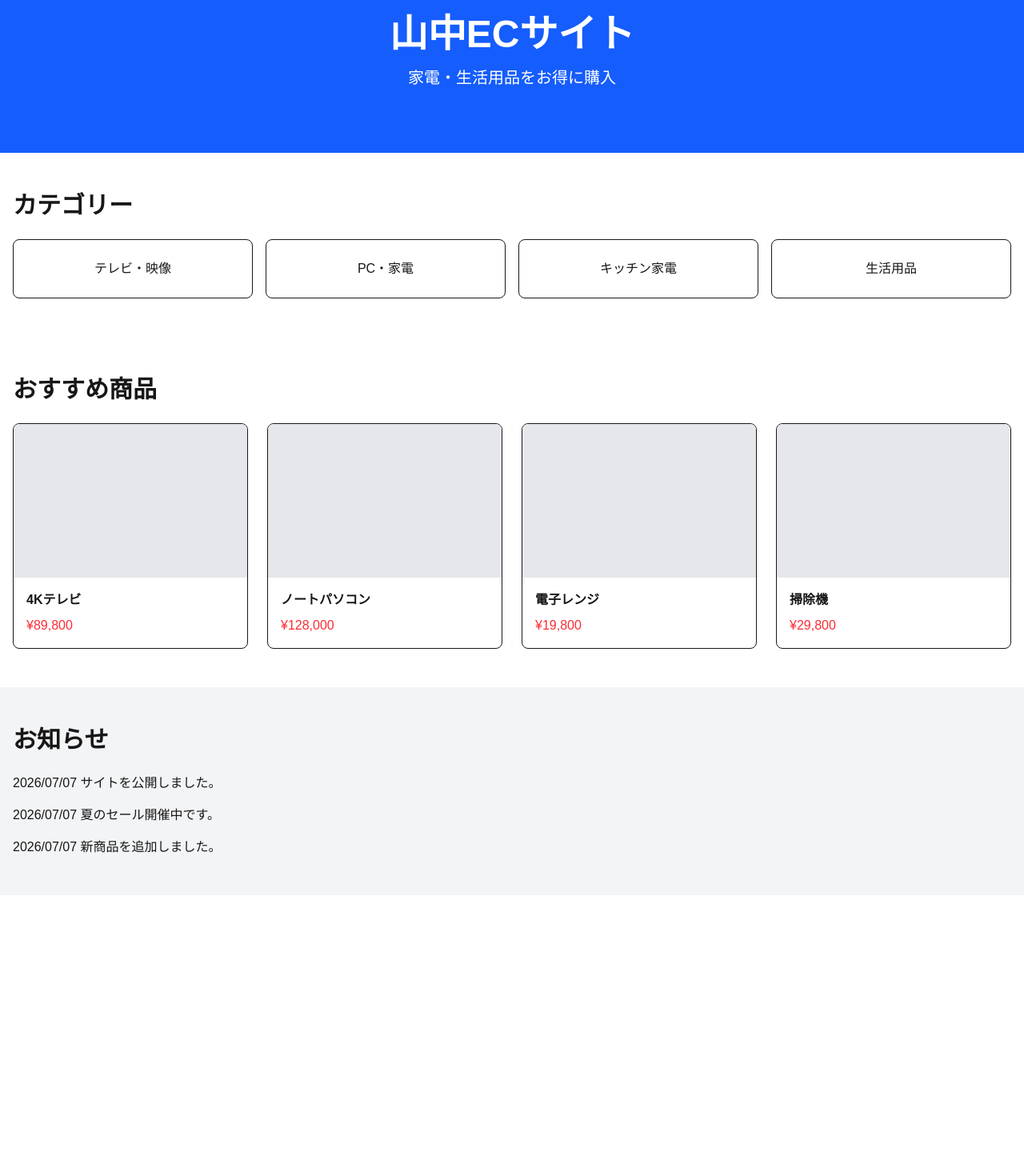
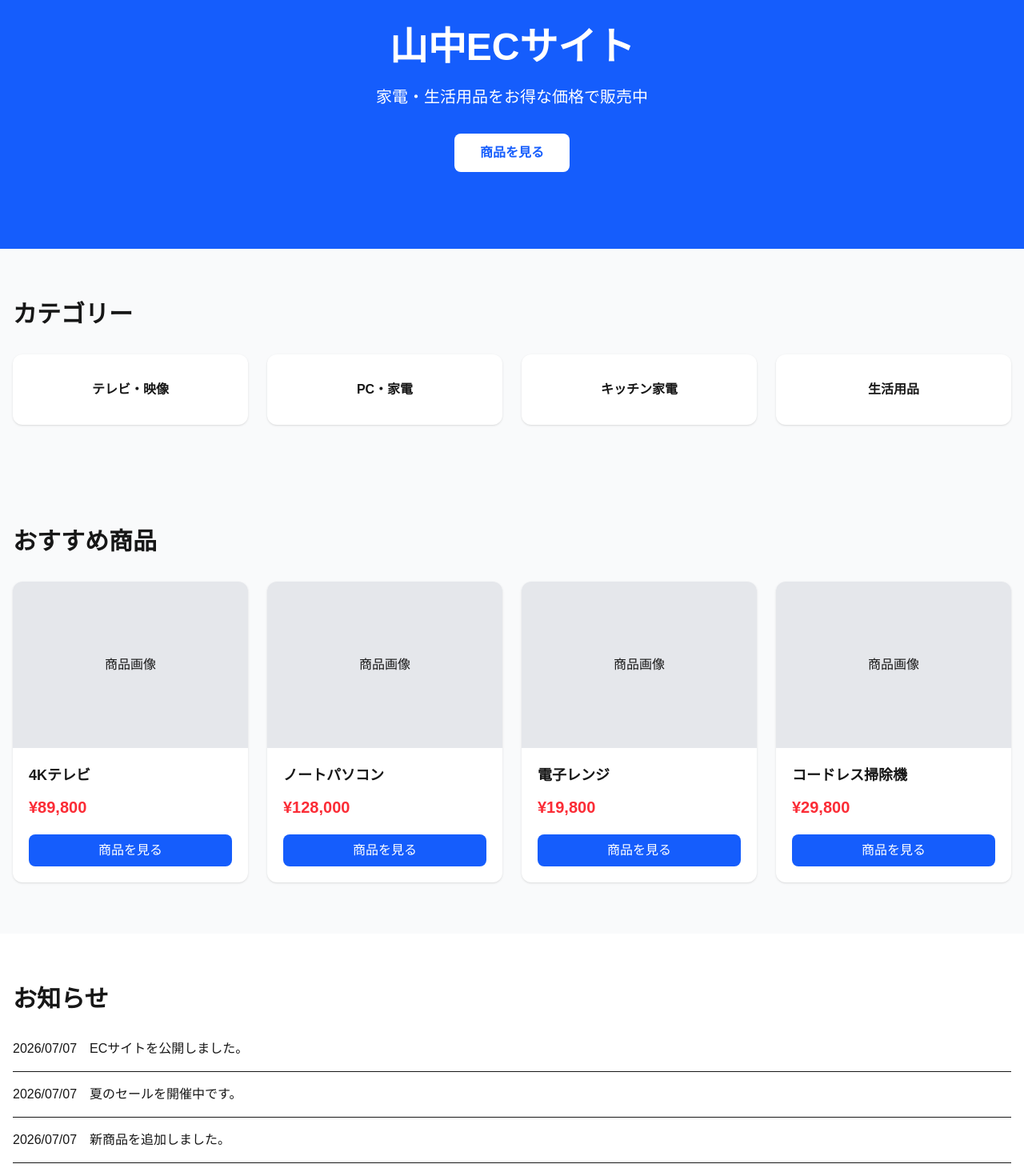
Before and after one commit to noise021/yamanaka-ec, a Next.js app: page / in a window 1280 px wide. Shown: the part 124-1594 px from the top of the page at 80% size. Before the commit the page ends 1243 px from the top, so only its background shows below. Built offline with nearby package versions, Linux system fonts and the light colour scheme.

Commit message:
トップページ作成

```diff
--- a/app/page.tsx
+++ b/app/page.tsx
@@ -1,4 +1,3 @@
-export default function HomePage() {
 const categories = [
   "テレビ・映像",
   "PC・家電",
@@ -24,66 +23,78 @@ export default function HomePage() {
   },
   {
     id: 4,
-      name: "掃除機",
+    name: "コードレス掃除機",
     price: "¥29,800",
   },
 ];
 
+export default function HomePage() {
   return (
-    <main>
+    <main className="bg-gray-50">
+
       {/* メインバナー */}
-      <section className="bg-blue-600 text-white py-20">
+      <section className="bg-blue-600 text-white py-24">
         <div className="max-w-7xl mx-auto px-4 text-center">
-          <h1 className="text-5xl font-bold mb-4">
+          <h1 className="text-5xl font-bold mb-6">
             山中ECサイト
           </h1>
 
           <p className="text-xl">
-            家電・生活用品をお得に購入
+            家電・生活用品をお得な価格で販売中
           </p>
+
+          <button className="mt-8 bg-white text-blue-600 px-8 py-3 rounded-lg font-bold hover:bg-gray-100">
+            商品を見る
+          </button>
         </div>
       </section>
 
       {/* カテゴリー */}
-      <section className="max-w-7xl mx-auto px-4 py-12">
-        <h2 className="text-3xl font-bold mb-6">
+      <section className="max-w-7xl mx-auto py-16 px-4">
+        <h2 className="text-3xl font-bold mb-8">
           カテゴリー
         </h2>
 
-        <div className="grid grid-cols-2 md:grid-cols-4 gap-4">
+        <div className="grid grid-cols-2 md:grid-cols-4 gap-6">
           {categories.map((category) => (
             <div
               key={category}
-              className="border rounded-lg p-6 text-center hover:shadow-lg cursor-pointer"
+              className="bg-white rounded-xl shadow hover:shadow-lg p-8 text-center cursor-pointer transition"
             >
-              {category}
+              <p className="font-bold">{category}</p>
             </div>
           ))}
         </div>
       </section>
 
       {/* おすすめ商品 */}
-      <section className="max-w-7xl mx-auto px-4 py-12">
-        <h2 className="text-3xl font-bold mb-6">
+      <section className="max-w-7xl mx-auto py-16 px-4">
+        <h2 className="text-3xl font-bold mb-8">
           おすすめ商品
         </h2>
 
-        <div className="grid grid-cols-1 md:grid-cols-4 gap-6">
+        <div className="grid md:grid-cols-4 gap-6">
           {products.map((product) => (
             <div
               key={product.id}
-              className="border rounded-lg overflow-hidden hover:shadow-lg"
+              className="bg-white rounded-xl shadow hover:shadow-lg overflow-hidden transition"
             >
-              <div className="h-48 bg-gray-200" />
+              <div className="bg-gray-200 h-52 flex items-center justify-center">
+                商品画像
+              </div>
 
-              <div className="p-4">
-                <h3 className="font-bold">
+              <div className="p-5">
+                <h3 className="font-bold text-lg">
                   {product.name}
                 </h3>
 
-                <p className="text-red-500 mt-2">
+                <p className="text-red-500 text-xl font-bold mt-3">
                   {product.price}
                 </p>
+
+                <button className="w-full mt-5 bg-blue-600 text-white py-2 rounded-lg hover:bg-blue-700">
+                  商品を見る
+                </button>
               </div>
             </div>
           ))}
@@ -91,19 +102,28 @@ export default function HomePage() {
       </section>
 
       {/* お知らせ */}
-      <section className="bg-gray-100 py-12">
+      <section className="bg-white py-16">
         <div className="max-w-7xl mx-auto px-4">
-          <h2 className="text-3xl font-bold mb-6">
+          <h2 className="text-3xl font-bold mb-8">
             お知らせ
           </h2>
 
-          <ul className="space-y-4">
-            <li>2026/07/07 サイトを公開しました。</li>
-            <li>2026/07/07 夏のセール開催中です。</li>
-            <li>2026/07/07 新商品を追加しました。</li>
-          </ul>
+          <div className="space-y-4">
+            <div className="border-b pb-4">
+              2026/07/07　ECサイトを公開しました。
+            </div>
+
+            <div className="border-b pb-4">
+              2026/07/07　夏のセールを開催中です。
+            </div>
+
+            <div className="border-b pb-4">
+              2026/07/07　新商品を追加しました。
+            </div>
+          </div>
         </div>
       </section>
+
     </main>
   );
 }
```
Also changed, not shown: 1 other file (tests, documents, lock files or other folders). Lines whose indentation alone changed are shown as unchanged.
